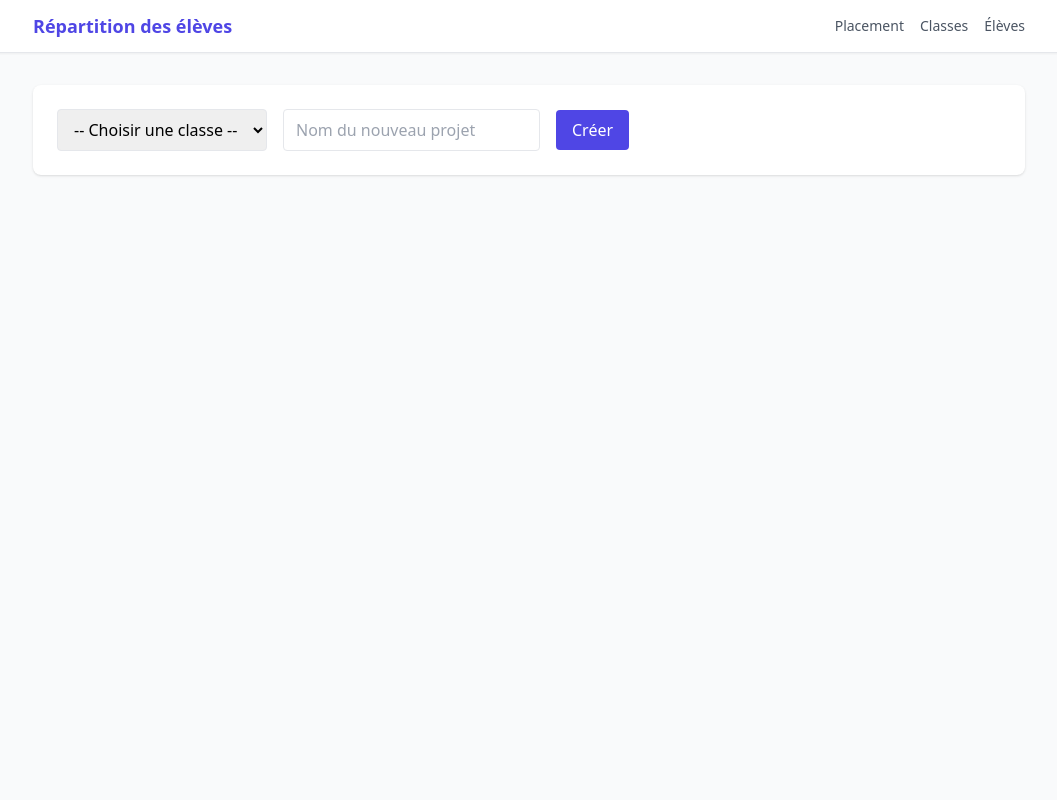
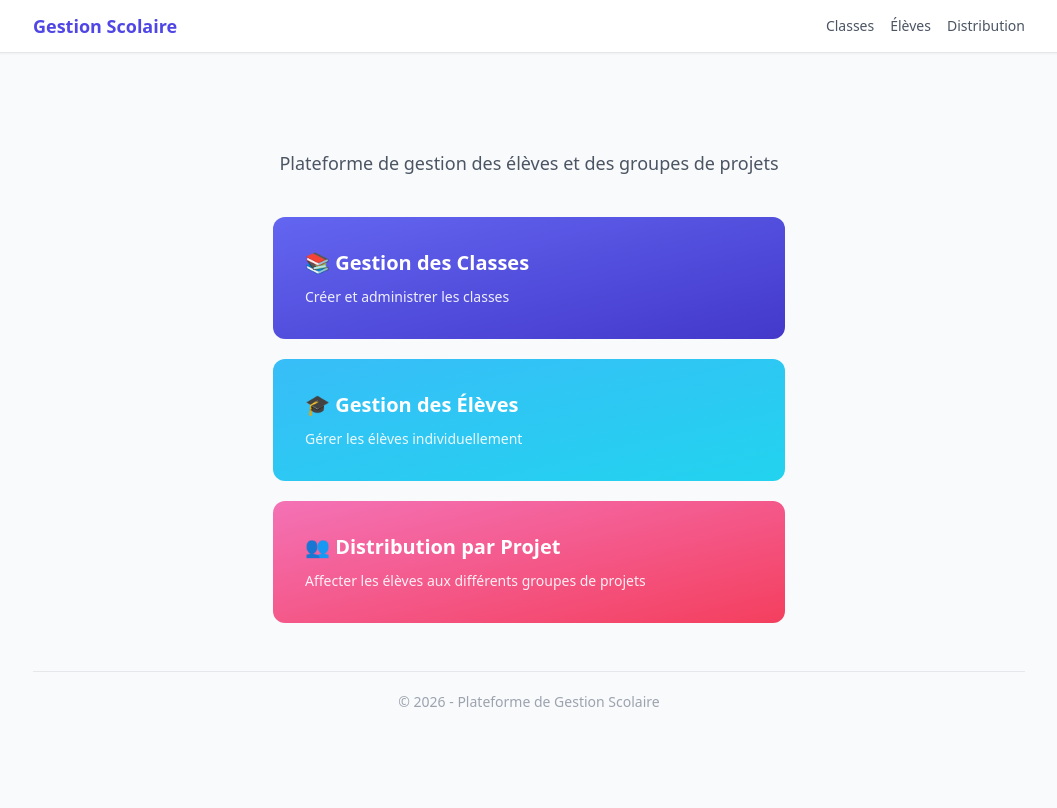
Before and after one commit to Manuscra/place, a Flask app: page / in a window 1280 px wide. Shown: the whole page, without its empty margins (111-1168 px from the left). Before the commit the page ends 177 px from the top, so only its background shows below. Run offline with Flask 3, Linux system fonts and the light colour scheme; data that the repository does not hold is empty; style sheets or scripts are compiled from the project's sources.

Commit message:
final et réglages

```diff
--- a/src/app.py
+++ b/src/app.py
@@ -218,11 +218,11 @@ def create_app(testing=False, run_migrations=True):
 
     @app.route("/")
     def index():
+        return render_template("index.html")
+
+    @app.route("/place")
+    def dashboard():
         return render_template("place.html")
-
-    @app.route("/dashboard")
-    def dashboard():
-        return render_template("index.html")
 
     @app.route("/classes")
     def classes_page():
--- a/static/js/script.js
+++ b/static/js/script.js
@@ -288,11 +288,14 @@ if (document.getElementById("classes-list")) {
 }
 
 // --- Eleves page ---
+let allClasses = [];
+
 async function loadClassesIntoFilterSelect() {
   const classes = await api("/api/classes");
+  allClasses = classes.sort((a, b) => a.nom.localeCompare(b.nom, "fr"));
   const select = document.getElementById("filter-classe");
   if (!select) return;
-  classes.forEach((c) => {
+  allClasses.forEach((c) => {
     const opt = document.createElement("option");
     opt.value = c.id;
     opt.textContent = c.nom;
@@ -335,11 +338,11 @@ function getActiveFilters() {
 
 function renderEleveCard(e) {
   return `
-    <div class="eleve-card" data-id="${e.id}">
+    <div class="eleve-card" data-id="${e.id}" data-classe-id="${e.classe_id}">
       <div class="flex justify-between items-start">
         <div>
           <h3 class="font-semibold text-gray-900">${e.prenom} ${e.nom}</h3>
-          <p class="text-sm text-gray-500">${e.classe_nom || "Sans classe"}</p>
+          <p class="text-sm text-gray-500 eleve-classe">${e.classe_nom || "Sans classe"}</p>
         </div>
         <div class="flex items-center gap-3">
           <label class="present-toggle${e.present !== false ? ' on' : ''}" title="${e.present !== false ? 'Inscrit' : 'Désinscrit'}"><input type="checkbox" onchange="togglePresent(${e.id}, this)"${e.present !== false ? ' checked' : ''}></label>
@@ -352,11 +355,14 @@ function renderEleveCard(e) {
 
 async function renameEleve(card) {
   const id = parseInt(card.dataset.id);
+  const currentClasseId = parseInt(card.dataset.classeId);
   const h3 = card.querySelector("h3");
   const currentText = h3.textContent.trim();
   const parts = currentText.split(" ");
   const currentPrenom = parts.slice(0, -1).join(" ") || "";
   const currentNom = parts[parts.length - 1] || "";
+  const pClasse = card.querySelector(".eleve-classe");
+  const currentClasseNom = pClasse ? pClasse.textContent.trim() : "";
 
   const wrapper = document.createElement("div");
   wrapper.className = "flex items-center gap-2";
@@ -365,17 +371,31 @@ async function renameEleve(card) {
   inputPrenom.type = "text";
   inputPrenom.value = currentPrenom;
   inputPrenom.placeholder = "Prénom";
-  inputPrenom.className = "border rounded px-2 py-1 text-sm w-28 focus:ring-2 focus:ring-indigo-500 focus:border-indigo-500 font-semibold";
+  inputPrenom.className = "border rounded px-2 py-1 text-sm w-56 focus:ring-2 focus:ring-indigo-500 focus:border-indigo-500 font-semibold";
 
   const inputNom = document.createElement("input");
   inputNom.type = "text";
   inputNom.value = currentNom;
   inputNom.placeholder = "Nom";
-  inputNom.className = "border rounded px-2 py-1 text-sm w-28 focus:ring-2 focus:ring-indigo-500 focus:border-indigo-500 font-semibold";
+  inputNom.className = "border rounded px-2 py-1 text-sm w-56 focus:ring-2 focus:ring-indigo-500 focus:border-indigo-500 font-semibold";
 
   wrapper.appendChild(inputPrenom);
   wrapper.appendChild(inputNom);
   h3.replaceWith(wrapper);
+
+  let selectClasse = null;
+  if (pClasse) {
+    selectClasse = document.createElement("select");
+    selectClasse.className = "border rounded px-2 py-1 text-xs text-gray-500 w-44 mt-2 focus:ring-2 focus:ring-indigo-500 focus:border-indigo-500";
+    allClasses.forEach((c) => {
+      const opt = document.createElement("option");
+      opt.value = c.id;
+      opt.textContent = c.nom;
+      if (c.id === currentClasseId) opt.selected = true;
+      selectClasse.appendChild(opt);
+    });
+    pClasse.replaceWith(selectClasse);
+  }
 
   inputPrenom.focus();
   inputPrenom.select();
@@ -385,20 +405,41 @@ async function renameEleve(card) {
     wrapper._saving = true;
     const valPrenom = inputPrenom.value.trim() || currentPrenom;
     const valNom = inputNom.value.trim() || currentNom;
+    const valClasseId = selectClasse ? parseInt(selectClasse.value) : currentClasseId;
+    const valClasseNom = selectClasse ? selectClasse.selectedOptions[0].textContent : currentClasseNom;
 
     const newH3 = document.createElement("h3");
     newH3.className = "font-semibold text-gray-900";
     newH3.textContent = `${valPrenom} ${valNom}`;
     wrapper.replaceWith(newH3);
 
-    if (valPrenom !== currentPrenom || valNom !== currentNom) {
+    if (selectClasse) {
+      const newP = document.createElement("p");
+      newP.className = "text-sm text-gray-500 eleve-classe";
+      newP.textContent = valClasseNom || "Sans classe";
+      selectClasse.replaceWith(newP);
+    }
+
+    const body = {};
+    if (valPrenom !== currentPrenom) body.prenom = valPrenom;
+    if (valNom !== currentNom) body.nom = valNom;
+    if (valClasseId !== currentClasseId) body.classe_id = valClasseId;
+
+    if (Object.keys(body).length) {
       try {
         await api(`/api/eleves/${id}`, {
           method: "PUT",
-          body: JSON.stringify({ prenom: valPrenom, nom: valNom })
+          body: JSON.stringify(body)
         });
+        if (valClasseId !== currentClasseId) card.dataset.classeId = valClasseId;
       } catch (err) {
         newH3.textContent = currentText;
+        if (selectClasse) {
+          const revertP = document.createElement("p");
+          revertP.className = "text-sm text-gray-500 eleve-classe";
+          revertP.textContent = currentClasseNom;
+          newH3.parentElement.querySelector(".eleve-classe")?.replaceWith(revertP);
+        }
         toast(err.message, "error");
       }
     }
@@ -412,9 +453,14 @@ async function renameEleve(card) {
 
   inputPrenom.addEventListener("keydown", e => { if (e.key === "Enter") { e.preventDefault(); inputNom.focus(); } });
   inputPrenom.addEventListener("blur", () => saveWithDelay(inputPrenom));
-  inputNom.addEventListener("keydown", e => { if (e.key === "Enter") { e.preventDefault(); doSave(); } });
+  inputNom.addEventListener("keydown", e => { if (e.key === "Enter") { e.preventDefault(); selectClasse ? selectClasse.focus() : doSave(); } });
   inputNom.addEventListener("focus", () => { clearTimeout(wrapper._saveTimer); });
   inputNom.addEventListener("blur", () => saveWithDelay(inputNom));
+  if (selectClasse) {
+    selectClasse.addEventListener("keydown", e => { if (e.key === "Enter") { e.preventDefault(); doSave(); } });
+    selectClasse.addEventListener("focus", () => { clearTimeout(wrapper._saveTimer); });
+    selectClasse.addEventListener("blur", () => saveWithDelay(selectClasse));
+  }
 }
 
 async function loadFilteredEleves() {
--- a/templates/base.html
+++ b/templates/base.html
@@ -10,11 +10,11 @@
 <body class="h-full bg-gray-50">
     <nav class="bg-white shadow-sm border-b">
         <div class="max-w-5xl mx-auto px-4 py-3 flex items-center justify-between">
-            <a href="{{ url_for('dashboard') }}" class="text-lg font-bold text-indigo-600">{% block page_title %}Répartition des élèves{% endblock %}</a>
+            <a href="{{ url_for('index') }}" class="text-lg font-bold text-indigo-600">{% block page_title %}Répartition des élèves{% endblock %}</a>
             <div class="flex gap-4 text-sm text-gray-600">
-                <a href="{{ url_for('index') }}" class="hover:text-indigo-600">Placement</a>
                 <a href="{{ url_for('classes_page') }}" class="hover:text-indigo-600">Classes</a>
                 <a href="{{ url_for('eleves_page') }}" class="hover:text-indigo-600">Élèves</a>
+                <a href="{{ url_for('dashboard') }}" class="hover:text-indigo-600">Distribution</a>
             </div>
         </div>
     </nav>
--- a/templates/index.html
+++ b/templates/index.html
@@ -3,15 +3,9 @@
 {% block page_title %}Gestion Scolaire{% endblock %}
 {% block content %}
 <div class="text-center py-16">
-    <h1 class="text-4xl font-bold text-gray-900 mb-4">Gestion Scolaire</h1>
-    <p class="text-lg text-gray-600 mb-10">Plateforme de gestion des élèves et des documents</p>
+    <p class="text-lg text-gray-600 mb-10">Plateforme de gestion des élèves et des groupes de projets</p>
 
     <div class="flex flex-col gap-5 max-w-lg mx-auto">
-        <a href="{{ url_for('index') }}" class="rounded-xl bg-gradient-to-br from-pink-400 to-rose-500 text-white p-8 no-underline transition-all duration-300 hover:-translate-y-1.5 hover:shadow-xl hover:shadow-rose-500/20 text-left">
-            <h2 class="text-xl font-semibold mb-2.5">👥 Distribution par Groupes</h2>
-            <p class="opacity-90 text-sm">Affecter les élèves aux différents groupes de manière organisée</p>
-        </a>
-
         <a href="{{ url_for('classes_page') }}" class="rounded-xl bg-gradient-to-br from-indigo-500 to-indigo-700 text-white p-8 no-underline transition-all duration-300 hover:-translate-y-1.5 hover:shadow-xl hover:shadow-indigo-500/20 text-left">
             <h2 class="text-xl font-semibold mb-2.5">📚 Gestion des Classes</h2>
             <p class="opacity-90 text-sm">Créer et administrer les classes</p>
@@ -21,6 +15,11 @@
             <h2 class="text-xl font-semibold mb-2.5">🎓 Gestion des Élèves</h2>
             <p class="opacity-90 text-sm">Gérer les élèves individuellement</p>
         </a>
+
+        <a href="{{ url_for('dashboard') }}" class="rounded-xl bg-gradient-to-br from-pink-400 to-rose-500 text-white p-8 no-underline transition-all duration-300 hover:-translate-y-1.5 hover:shadow-xl hover:shadow-rose-500/20 text-left">
+            <h2 class="text-xl font-semibold mb-2.5">👥 Distribution par Projet</h2>
+            <p class="opacity-90 text-sm">Affecter les élèves aux différents groupes de projets</p>
+        </a>
     </div>
 
     <div class="mt-12 pt-5 border-t border-gray-200">
```
